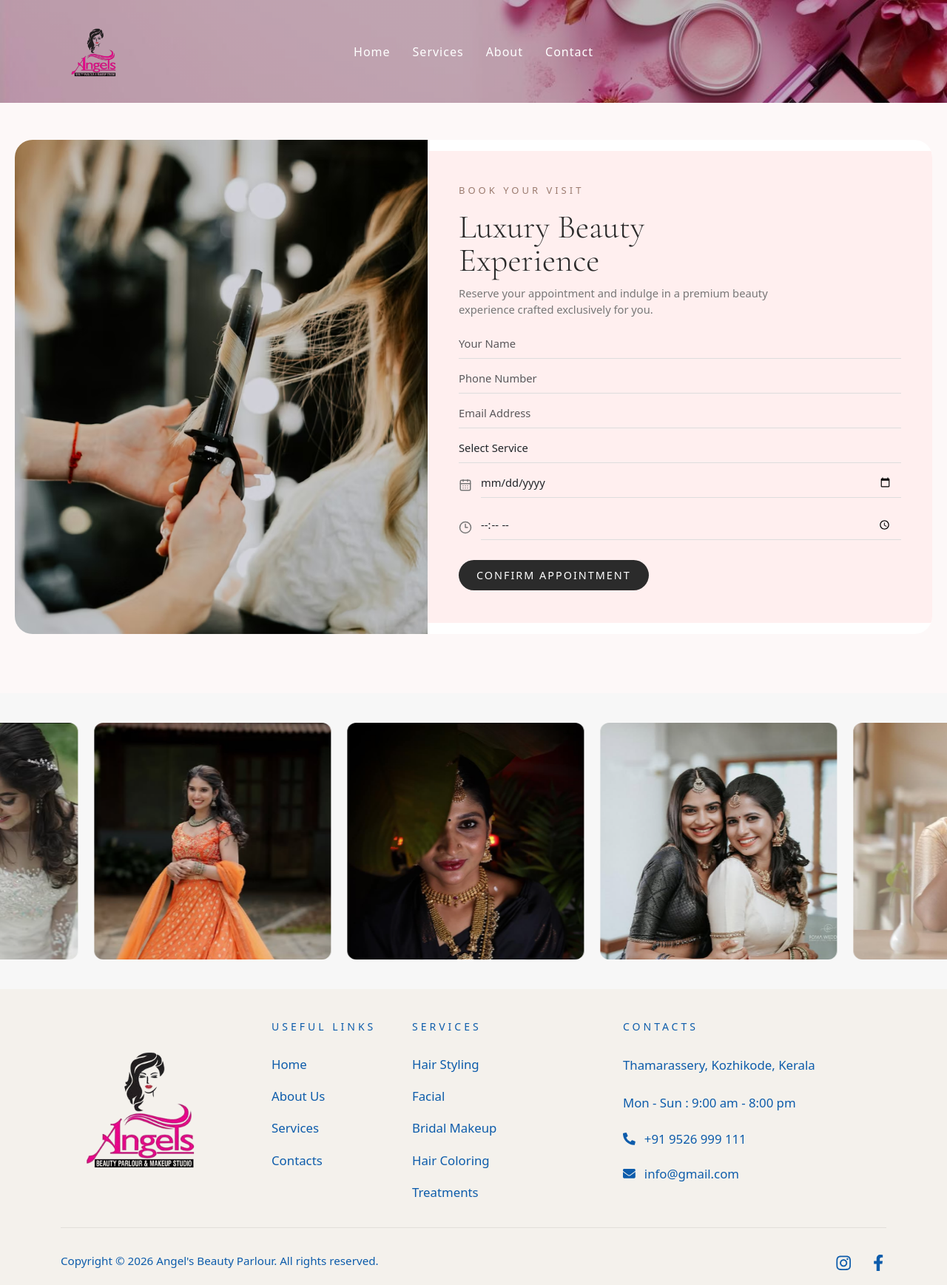
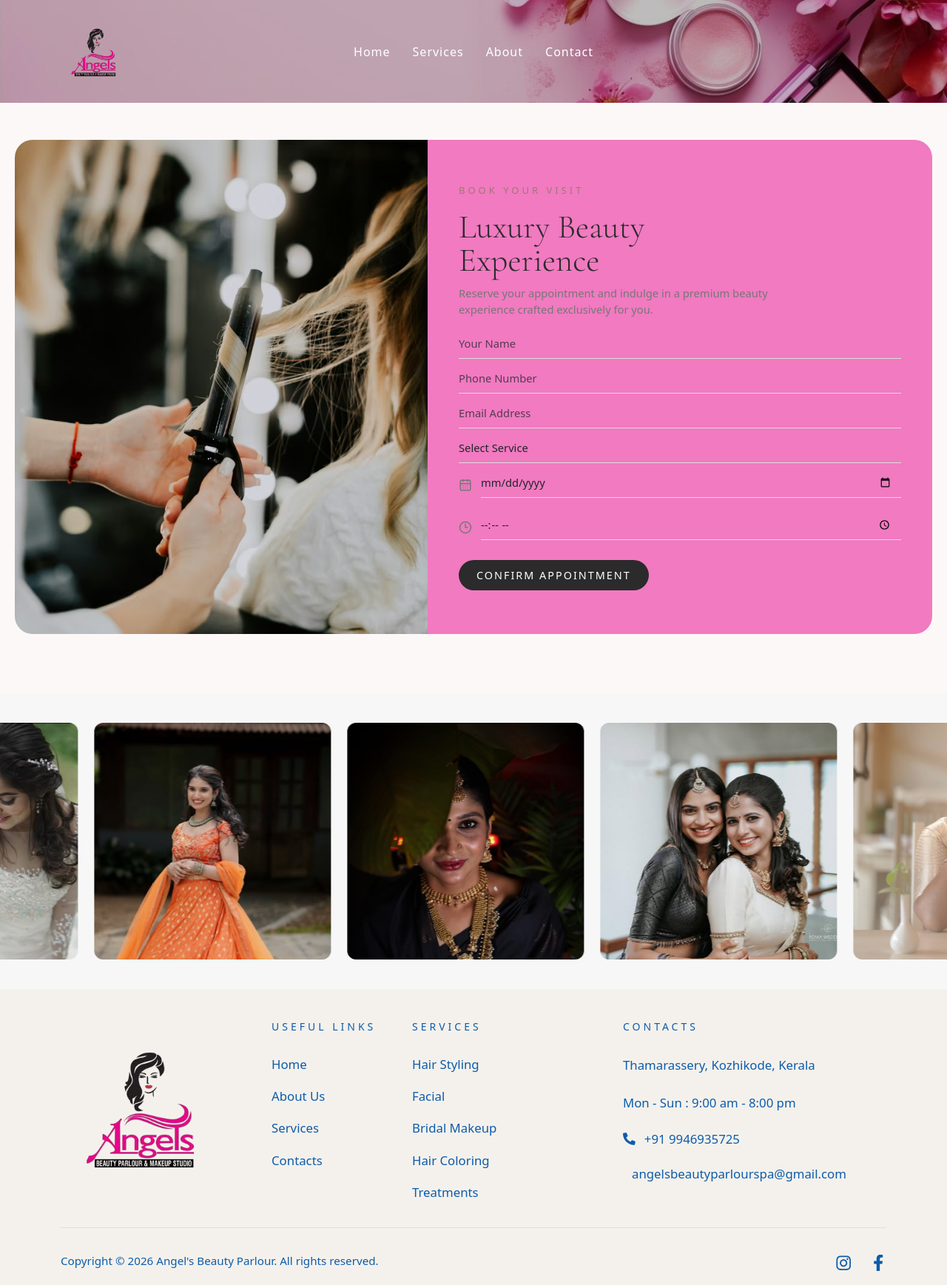
Before and after one commit to savio-123/Angels-Parlour-Frontend, a React (Vite) app: page /book-appointment in a window 1280 px wide. Shown: the whole page at 74% size. Built offline with nearby package versions, Linux system fonts and the light colour scheme.

Commit message:
fixed teh form size

```diff
--- a/src/components/Footer.jsx
+++ b/src/components/Footer.jsx
@@ -134,7 +134,7 @@ function Footer() {
 
                                 <FaPhoneAlt />
 
-                                +91 9526 999 111
+                                +91 9946935725
 
                             </a>
 
@@ -142,7 +142,7 @@ function Footer() {
 
                                 <FaEnvelope />
 
-                                info@gmail.com
+                                angelsbeautyparlourspa@gmail.com
 
                             </a>
 
--- a/src/pages/Contact.jsx
+++ b/src/pages/Contact.jsx
@@ -41,13 +41,6 @@ const faqData = [
             "Selected services are available at home upon request."
     },
 
-    {
-        question:
-            "What is your cancellation policy?",
-
-        answer:
-            "Please notify us at least 24 hours before your appointment."
-    }
 ]
 
 function Contact() {
@@ -436,7 +429,7 @@ function Contact() {
 
                     <h2>
 
-                        Angel's Beauty
+                        Angel's Beauty Parlour
 
                     </h2>
 
@@ -483,7 +476,7 @@ function Contact() {
                             <h5>Email Us</h5>
 
                             <p>
-                                Angels333@gmail.com
+                                angelsbeautyparlourspa@gmail.com
                             </p>
 
                         </div>
--- a/src/styles/Bookingcss.css
+++ b/src/styles/Bookingcss.css
@@ -19,7 +19,7 @@
 
     grid-template-columns: 0.9fr 1.1fr;
 
-    align-items: center;
+    align-items: stretch;
 
     background: white;
 
@@ -56,15 +56,18 @@
 
     padding: 44px 42px;
 
-    background: #ffefef;
+    background: #f17ac1;
 
     display: flex;
 
     flex-direction: column;
 
     justify-content: center;
+
+    height: 100%;
+
+    box-sizing: border-box;
 }
-
 
 /* =========================================
    TYPOGRAPHY
```
